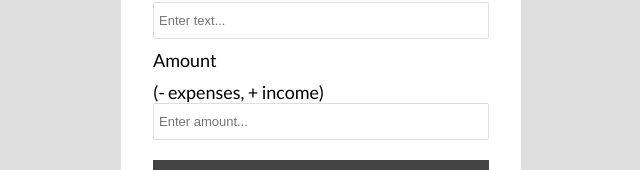
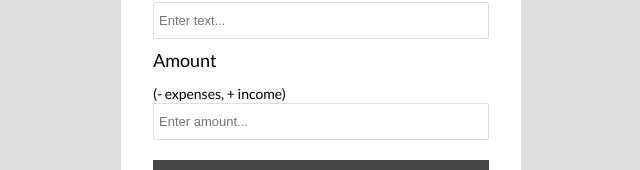
Before and after one commit to Debimpeee/expenses-tracker, a React (Create React App) app: page / in a window 1280 px wide. Shown: the part 508-678 px from the top of the page, without its empty margins (319-959 px from the left). Built offline with nearby package versions, Linux system fonts and the light colour scheme.

Commit message:
Update App.css

```diff
--- a/src/App.css
+++ b/src/App.css
@@ -41,6 +41,10 @@
 
 h4 {
   margin: 0;
+}
+
+span{
+  font-size: 14px;
 }
 
 .balance {
```
